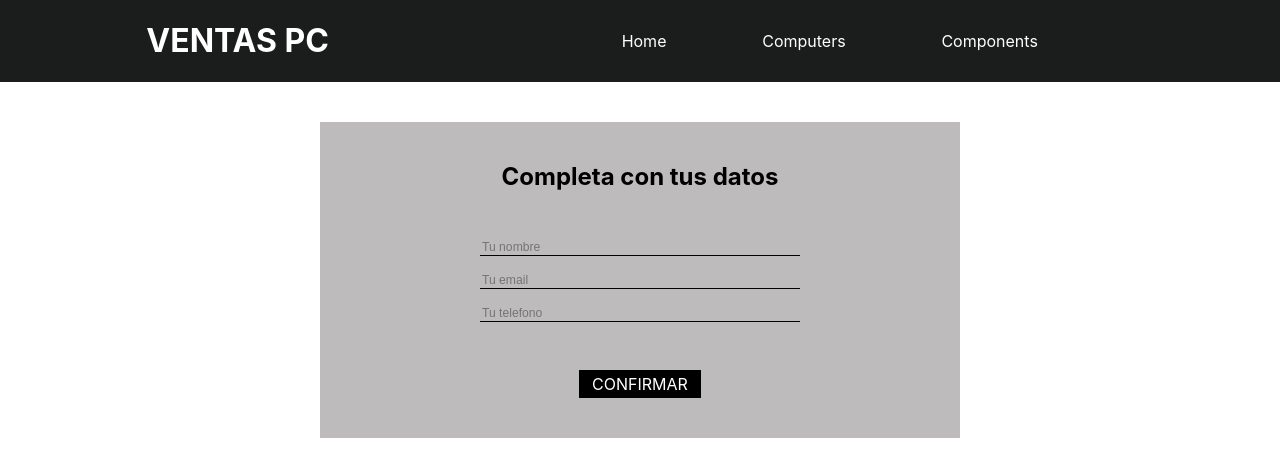
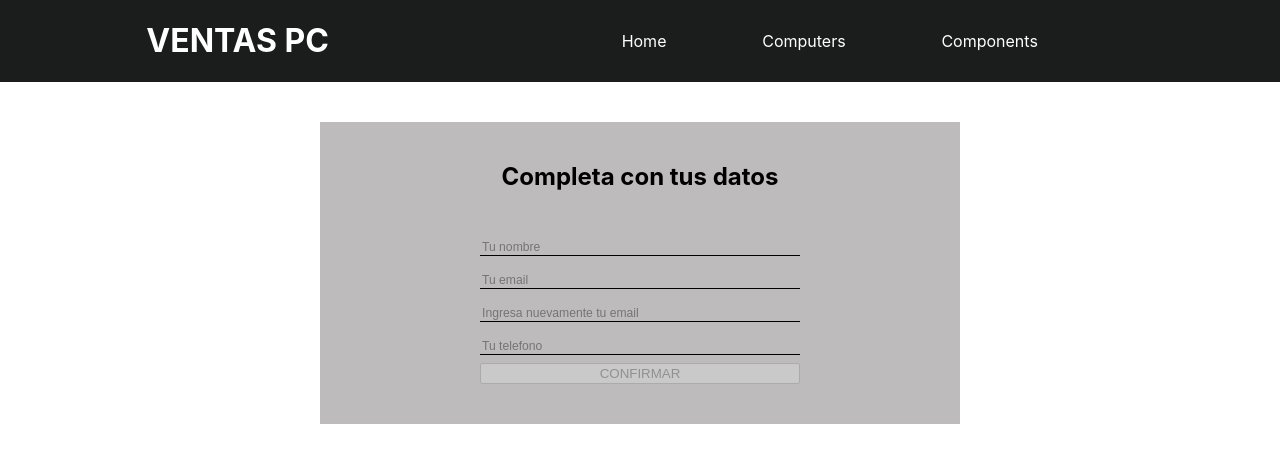
Before and after one commit to martinezfacundo/ventaspc-martinez, a React (Create React App) app: page /cart/finish in a window 1280 px wide. Shown: the top 476 px of the page. Built offline with nearby package versions, Linux system fonts and the light colour scheme.

Commit message:
update email auth

```diff
--- a/src/components/cartFinish/CartFinish.js
+++ b/src/components/cartFinish/CartFinish.js
@@ -14,10 +14,13 @@ export default function CartFinish () {
         email: '',
         phoneNumber: ''
     })
+    const [emailAuth, setEmailAuth] = useState('')
 
     const changeInfoForm = (evt) => {
         setInfoForm({...infoForm, [evt.target.name]: evt.target.value})
     }
+
+    const changeEmailAuth = (evt) => setEmailAuth(evt.target.value)
 
     const sendInfoForm = () => {
         const db = getFirestore()
@@ -44,9 +47,10 @@ export default function CartFinish () {
                     <h2>Completa con tus datos</h2>
                     <form className='form-container'>
                         <input name='name' placeholder='Tu nombre' type='text' onChange={changeInfoForm}/>
-                        <input name='email' placeholder='Tu email' type='email' onChange={changeInfoForm}/>
+                        <input id='emailAuth' name='emailAuth' placeholder='Tu email' type='email' onChange={changeEmailAuth}/>
+                        <input id='email' name='email' placeholder='Ingresa nuevamente tu email' type='email' onChange={changeInfoForm}/>
                         <input name='phoneNumber' placeholder='Tu telefono' type='text' onChange={changeInfoForm}/>
-                        <buttom type='submit' onClick={() => sendInfoForm()}>CONFIRMAR</buttom>
+                        <button type='submit' disabled={emailAuth !== infoForm.email || (emailAuth && infoForm.email && infoForm.name && infoForm.phoneNumber) == ''} onClick={() => sendInfoForm()}>CONFIRMAR</button>
                     </form>
                 </div> : <div>¡Compra realizada con exito! Tu id de compra es: {orderId}</div>
                 }
--- a/src/components/itemDetail/ItemDetail.js
+++ b/src/components/itemDetail/ItemDetail.js
@@ -30,7 +30,7 @@ function ItemDetail({ objeto }) {
             <h3>{objeto.title}</h3>
             <h4>{objeto.description}</h4>
             <h3>${objeto.price}</h3>
-            {!cantidad && <ItemCount initial={0} stock={objeto.stock} onAdd={onAdd} />}
+            {!cantidad && <ItemCount initial={1} stock={objeto.stock} onAdd={onAdd} />}
             {cantidad && <Link to={'/cart'} className='boton-carrito'>Ir al carrito</Link>}
         </div>
     );
--- a/src/components/navBar/NavBar.css
+++ b/src/components/navBar/NavBar.css
@@ -3,6 +3,7 @@
     display: flex;
     align-items: center;
     justify-content: space-around;
+    position: relative;
 }
 
 .espacio-titulo {
--- a/src/components/navBar/NavBar.js
+++ b/src/components/navBar/NavBar.js
@@ -1,4 +1,4 @@
-import React from 'react';
+import React, { useEffect } from 'react';
 import CartWidget from '../cartWidget/CartWidget';
 import {Link} from "react-router-dom";
 import './NavBar.css'
@@ -10,7 +10,6 @@ function NavBar(){
 
     return(
         <div className='barra'>
-
             <div>
                 <Link className='link' to='/'>
                     <h1 className='espacio-titulo'>VENTAS PC</h1>
```
